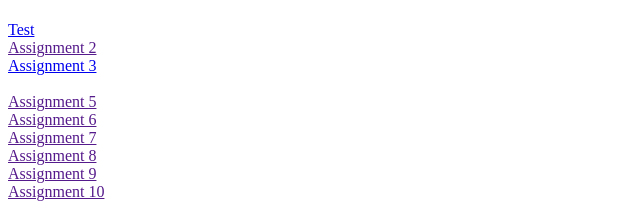
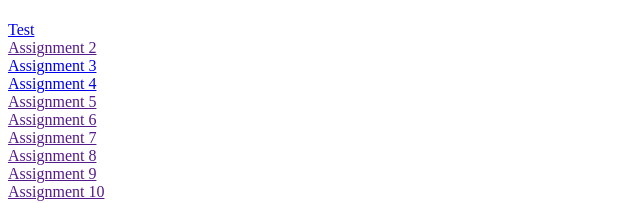
Before and after one commit to mabonmoon/web-dev-hw, a plain HTML site: page index.html in a window 1280 px wide. Shown: the top 203 px of the page, without its empty margins (0-640 px from the left). Drawn offline with Linux system fonts and the light colour scheme.

Commit message:
Update index.html

```diff
--- a/index.html
+++ b/index.html
@@ -15,7 +15,7 @@
 
       <a href="">Assignment 2</a><br />
       <a href="./assignment-3/index.html">Assignment 3</a><br />
-      <a href="./assignment-4/index.html"></a><br />
+      <a href="./assignment-4/index.html">Assignment 4</a><br />
       <a href="">Assignment 5</a><br />
       <a href="">Assignment 6</a><br />
       <a href="">Assignment 7</a><br />
```
